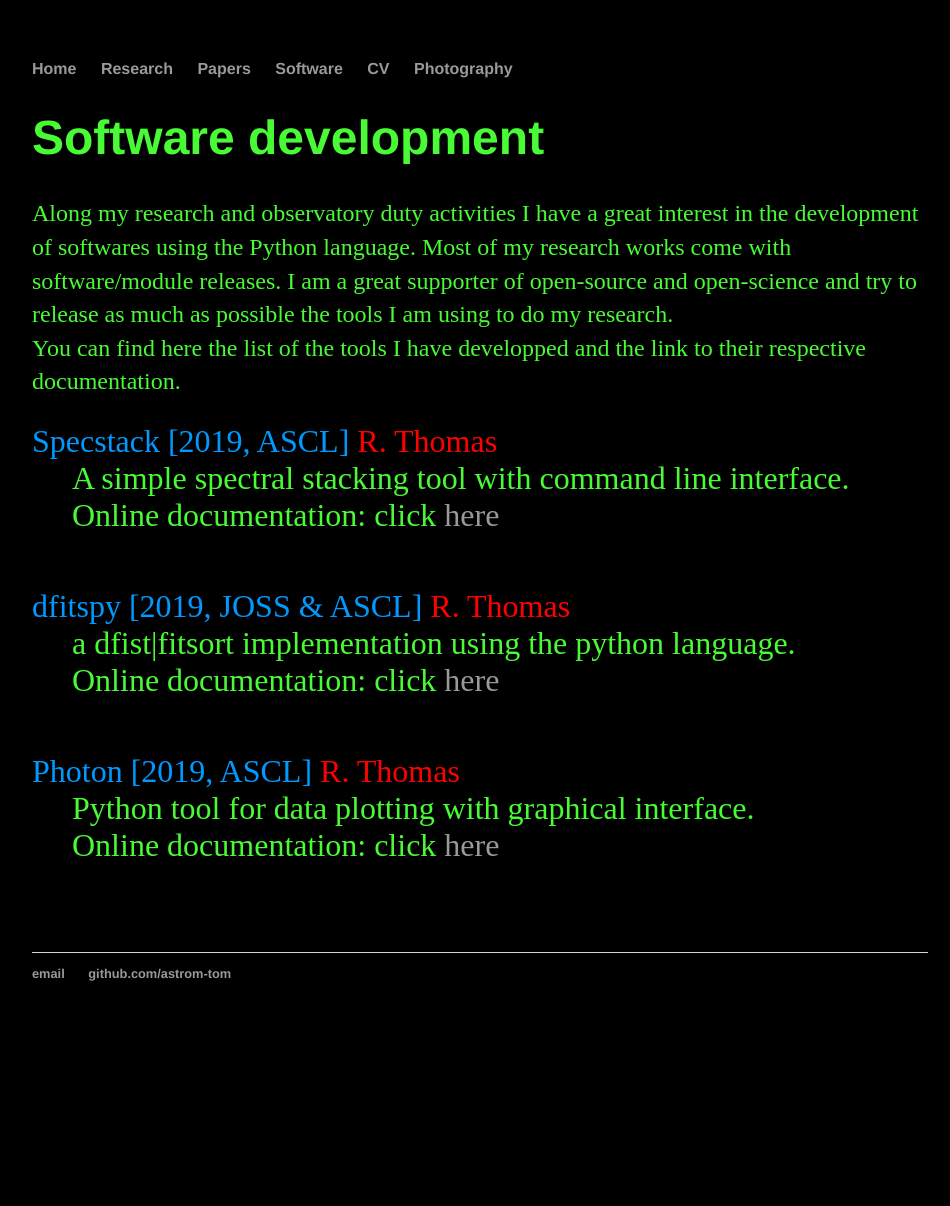
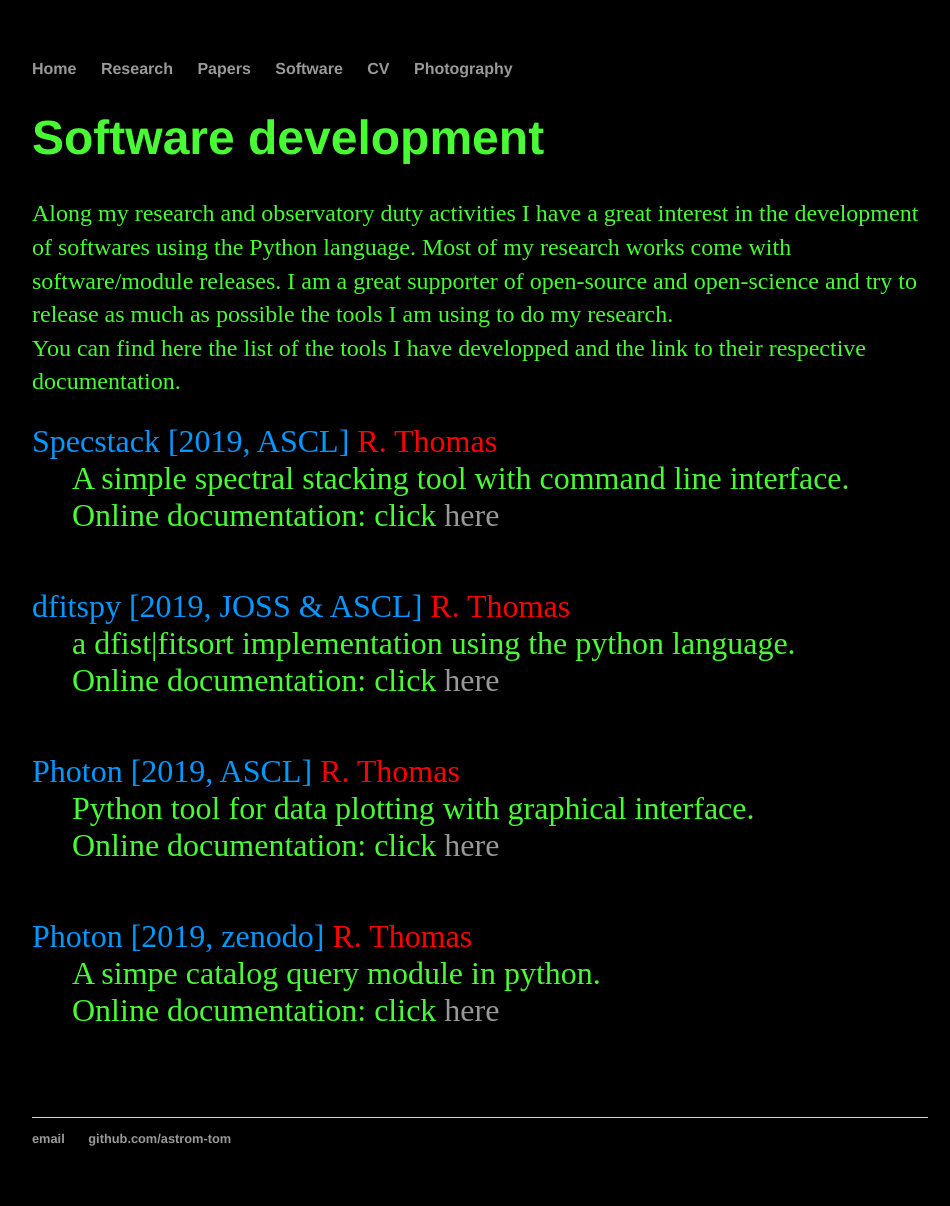
Before and after one commit to astrom-tom/astrom-tom.github.io, a Jekyll site: the page built from Software/index.html, in a window 1280 px wide. Shown: the whole page, without its empty margins (160-1110 px from the left). Built offline with Jekyll 4.4.1, drawn with Linux system fonts in a browser that asks for light colours; before the commit the page ends 1041 px from its top, so only the background shows below that.

Commit message:
Update index.html

```diff
--- a/Software/index.html
+++ b/Software/index.html
@@ -29,6 +29,10 @@
 	       click <a href="https://astrom-tom.github.io/Photon/build/html/index.html">here</a>  </font>
 			<br><br><br>&nbsp;</dd>
 
+   <dt> <font size="6"> <span class='softR'>Photon [2019, zenodo]</span>  <span class='me'> R. Thomas </span> </font>  </dt>
+       <dd> <font size="6">  A simpe catalog query module in python. <br> Online documentation:
+	       click <a href="https://github.com/astrom-tom/catscii">here</a>  </font>
+			<br><br><br>&nbsp;</dd>
 </dl>
 
 </div><!-- /.blurb -->
```
